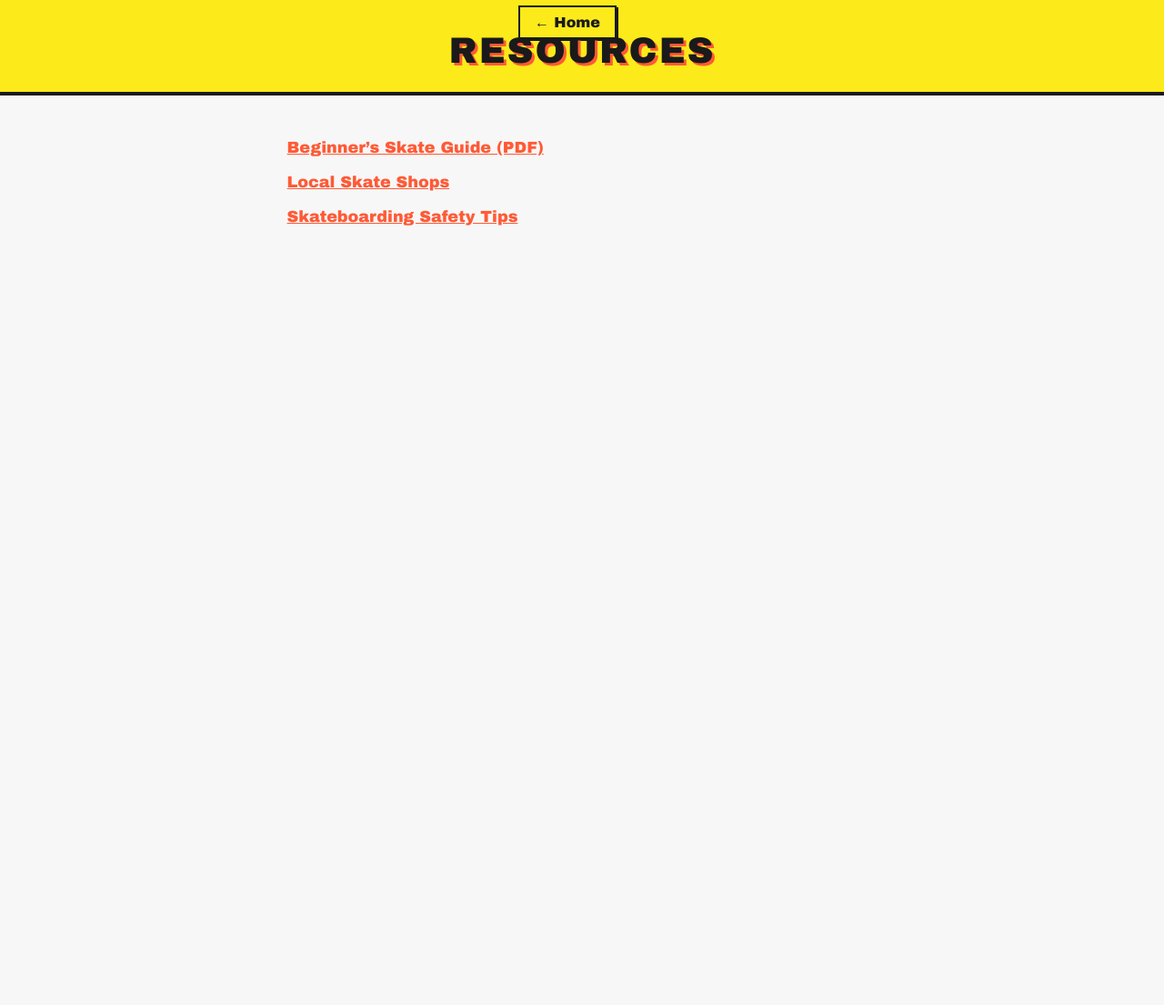
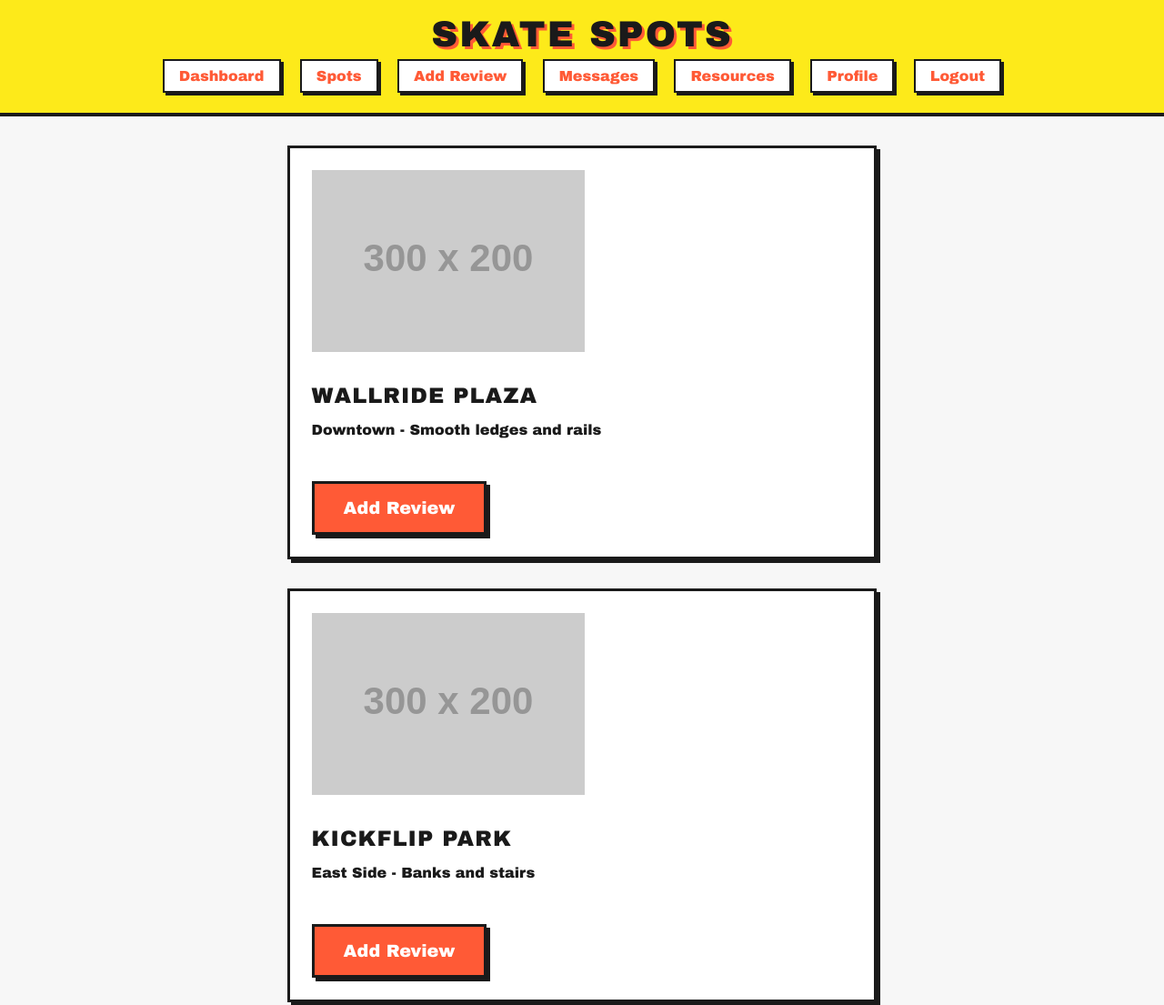
Before and after one commit to lumpyspaceprogrammer/Tricktrackr, a plain HTML site: page resources.html in a window 1280 px wide. Shown: the top 1105 px of the page at 91% size. Before the commit the page ends 800 px from the top, so only its background shows below. Drawn offline with Linux system fonts and the light colour scheme; sample sign-in values are in the browser's storage; placeholder pictures from the web are drawn by us.

Commit message:
Update resources.html

```diff
--- a/resources.html
+++ b/resources.html
@@ -2,20 +2,41 @@
 <html lang="en">
 <head>
   <meta charset="UTF-8">
-  <title>Trick Trackr – Resources</title>
+  <title>Tricktrackr – Spots</title>
   <link rel="stylesheet" href="css/style.css">
 </head>
 <body>
+  <script>
+    if (!localStorage.getItem('isLoggedIn')) window.location.href = "login.html";
+  </script>
   <header>
-    <a href="index.html" class="back-link">← Home</a>
-    <h1>Resources</h1>
+    <h1>Skate Spots</h1>
+    <nav>
+      <a href="dashboard.html">Dashboard</a>
+      <a href="places.html">Spots</a>
+      <a href="post-review.html">Add Review</a>
+      <a href="messaging.html">Messages</a>
+      <a href="resources.html">Resources</a>
+      <a href="profile.html">Profile</a>
+      <a href="#" onclick="localStorage.removeItem('isLoggedIn'); location.href='login.html'">Logout</a>
+    </nav>
   </header>
   <main>
-    <ul class="resource-list">
-      <li><a href="#">Beginner’s Skate Guide (PDF)</a></li>
-      <li><a href="#">Local Skate Shops</a></li>
-      <li><a href="#">Skateboarding Safety Tips</a></li>
-    </ul>
+    <section class="spot-list">
+      <article class="spot-card">
+        <img src="https://placehold.co/300x200?text=Spot+Photo" alt="Wallride Plaza" class="spot-img">
+        <h2>Wallride Plaza</h2>
+        <p>Downtown - Smooth ledges and rails</p>
+        <a href="post-review.html" class="cta-btn">Add Review</a>
+      </article>
+      <article class="spot-card">
+        <img src="https://placehold.co/300x200?text=Spot+Photo" alt="Kickflip Park" class="spot-img">
+        <h2>Kickflip Park</h2>
+        <p>East Side - Banks and stairs</p>
+        <a href="post-review.html" class="cta-btn">Add Review</a>
+      </article>
+      <!-- More spot-card articles as needed -->
+    </section>
   </main>
 </body>
 </html>
```
